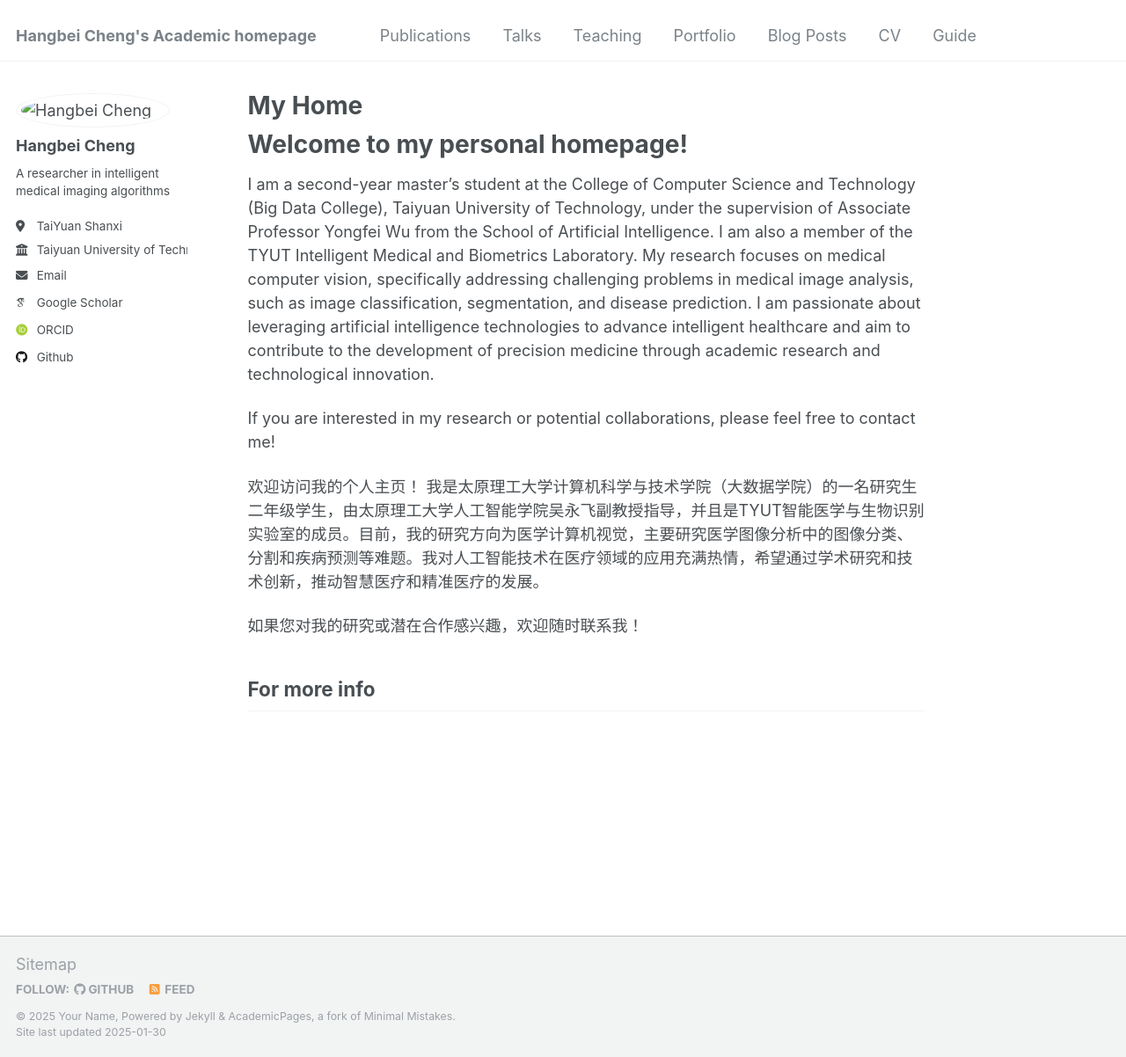
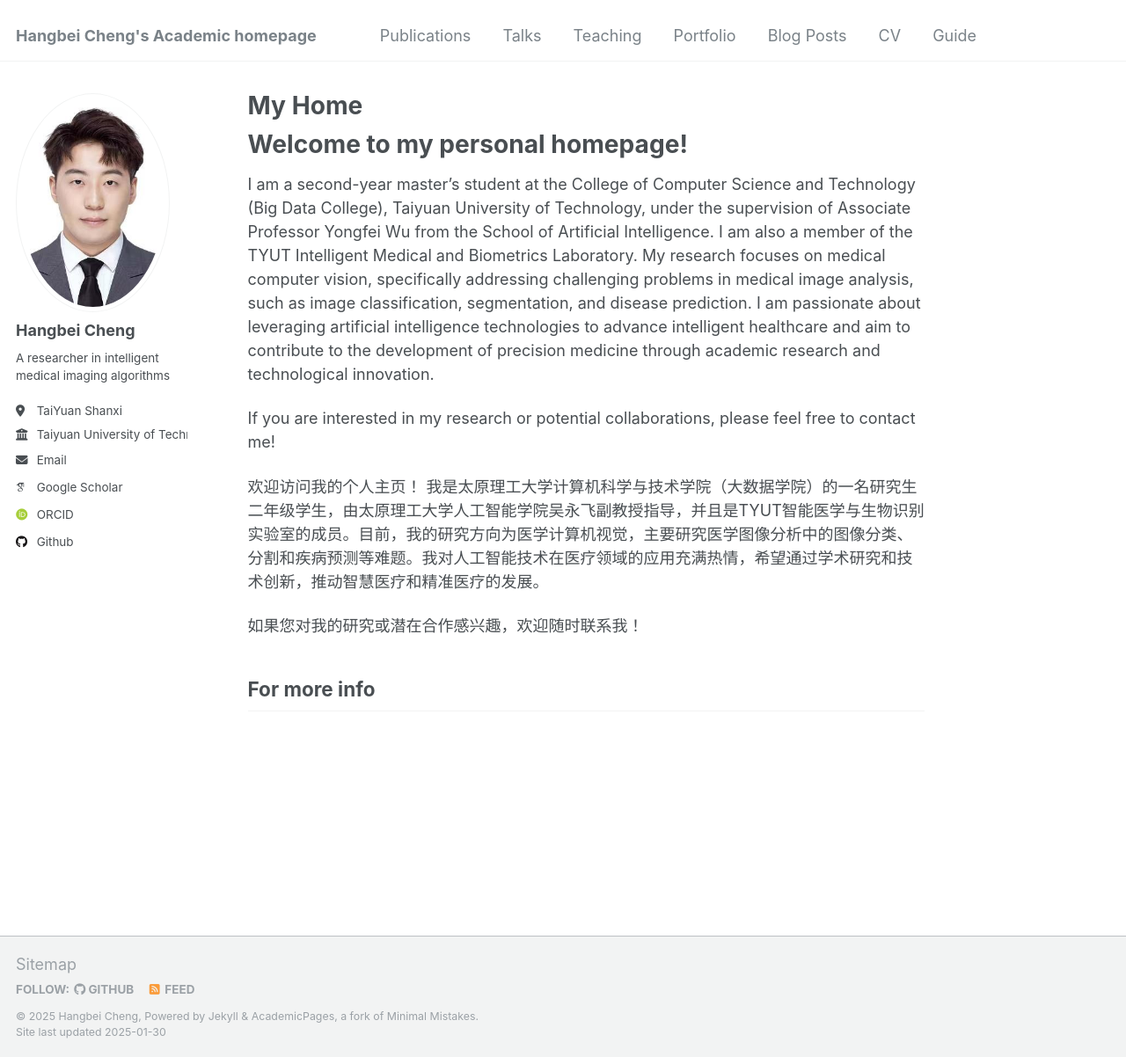
Before and after one commit to chenghangbei0702/chenghangbei0702.github.io, a Jekyll site: the page built from _pages/about.md, in a window 1280 px wide and 1202 px high. Shown: the whole window at 88% size. Built offline with Jekyll 4.4.1, drawn with Linux system fonts in a browser that asks for light colours; some web fonts are replaced.

Commit message:
Update _config.yml

```diff
--- a/_config.yml
+++ b/_config.yml
@@ -10,7 +10,7 @@
 locale                   : "en-US"
 title                    : "Hangbei Cheng's Academic homepage"
 title_separator          : "-"
-name                     : &name "Your Name"
+name                     : &name "Hangbei Cheng"
 description              : &description "personal description"
 url                      : https://chenghangbei0702.github.io # the base hostname & protocol for your site e.g. "https://[your GitHub username].github.io"
 baseurl                  : "" # the subpath of your site, e.g. "/blog"
@@ -21,7 +21,7 @@ repository               : "academicpages/academicpages.github.io"
 #               Additional customization can be done by editing /_includes/author-profile.html
 author:
   # Biographic information
-  avatar           : "./images/phone.png"
+  avatar           : "phone.png"
   name             : "Hangbei Cheng"
   pronouns         : # example: "she/her"
   bio              : "A researcher in intelligent medical imaging algorithms"
```
